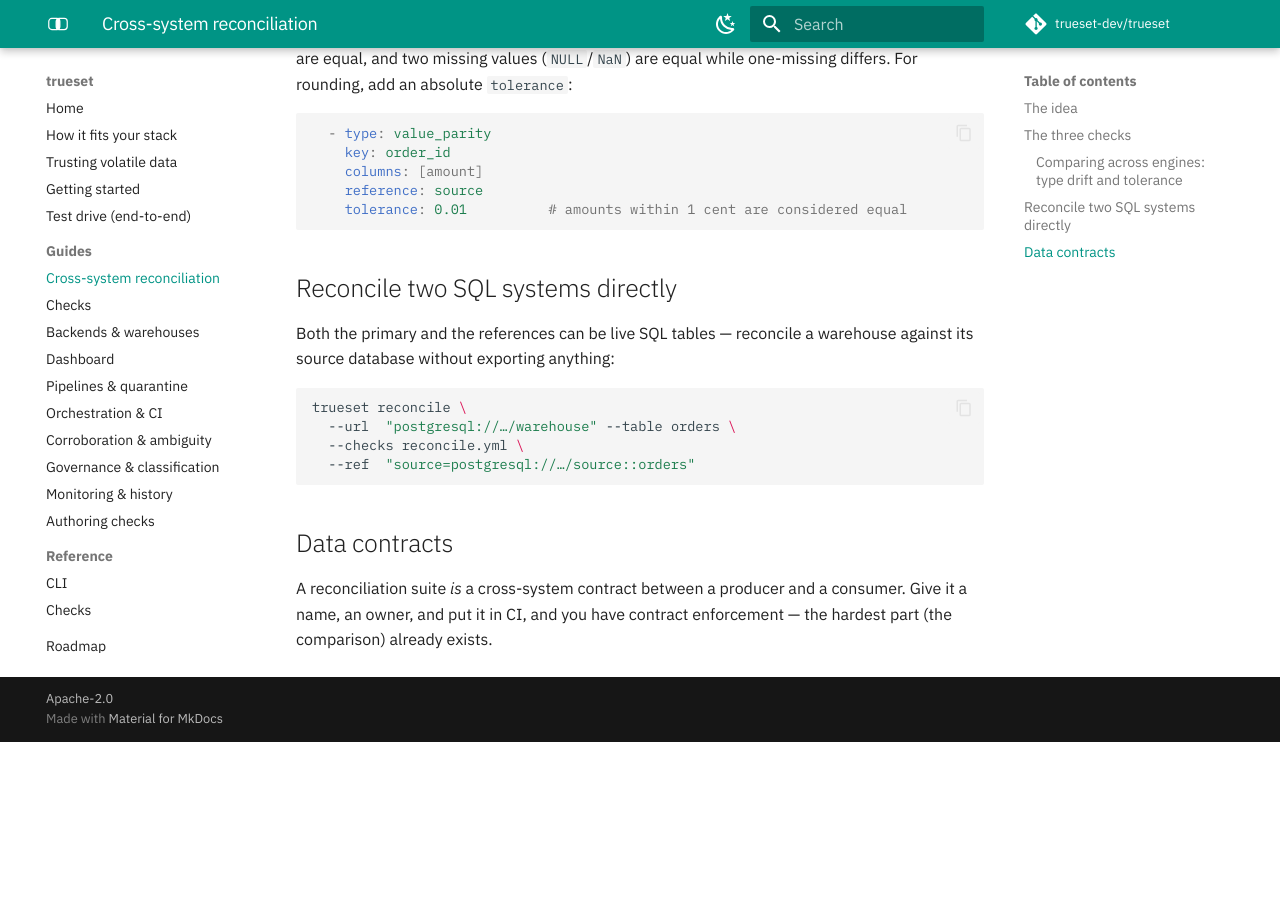
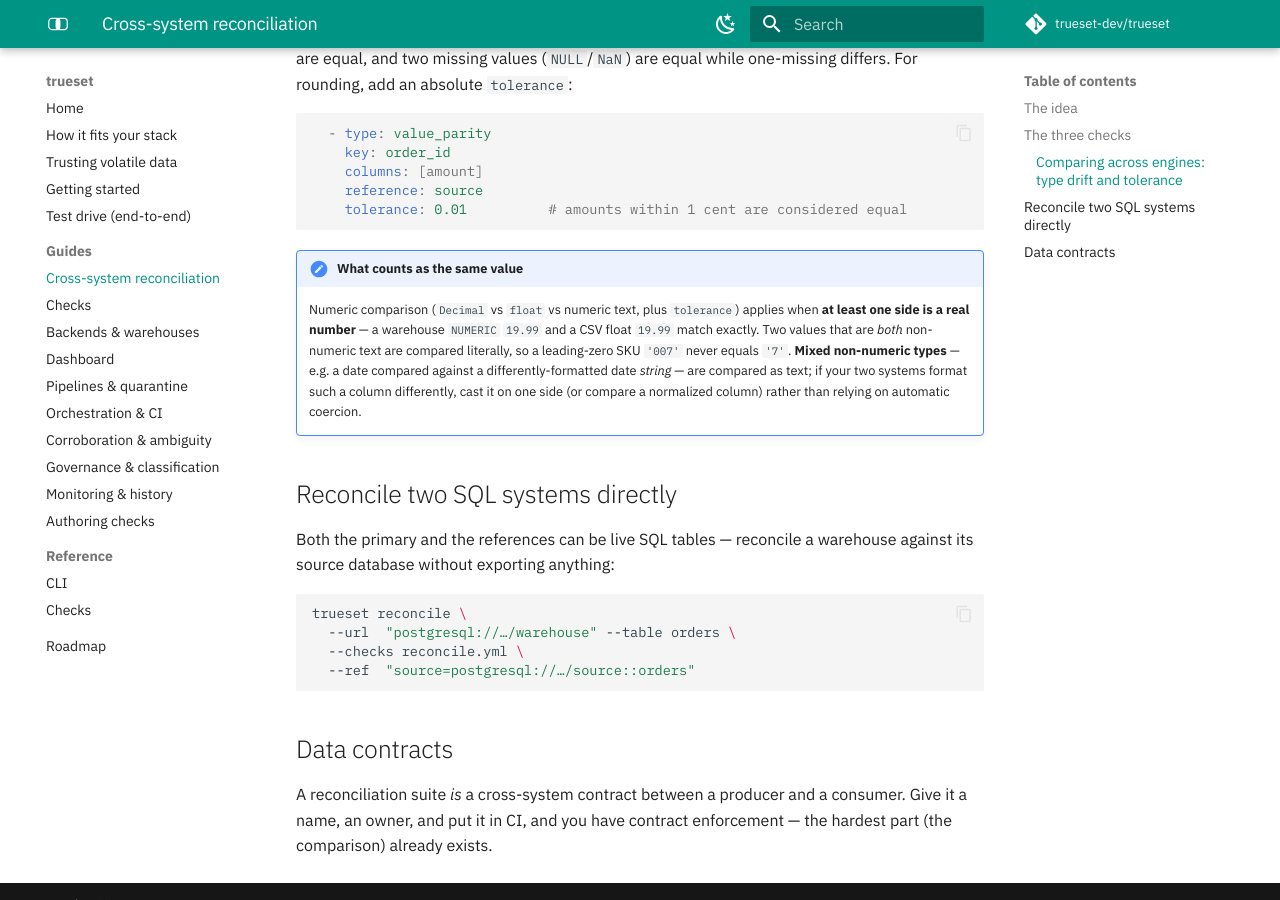
Before and after one commit to trueset-dev/trueset, an MkDocs documentation site: the page built from docs/guides/reconciliation.md, in a window 1280 px wide and 900 px high, scrolled down 1699 px. Built offline with MkDocs 1.6.1 and Material for MkDocs 9.7.7, drawn with Linux system fonts in a browser that asks for light colours; comment, search, counter and statistics services are not loaded; before the commit the page ends 2441 px from its top, so only the background shows below that.

Commit message:
Fix Decimal-vs-float false mismatches on money columns
Blocking bug for 0.4.0: reconciling a warehouse NUMERIC against a CSV float of
the same money value (Decimal('19.99') vs 19.99) was reported as a mismatch,
because 19.99 isn't exactly representable as a float and exact '==' against the
Decimal fails. On the lead feature, that's a silent, trust-destroying false
positive.

- Normalize both sides through Decimal(str(...)) before comparing, so a float
  round-trips to its intended decimal (Decimal(str(19.99)) == Decimal('19.99')).
  Big-int precision, inf, numeric-string handling and the exact-first fast path
  all preserved.
- Regression tests: Decimal vs float money equal; a one-cent diff still caught.
- Document the remaining mixed-type gap (non-numeric types compared as text;
  cast explicitly) in the reconciliation guide.

167 tests pass (+2).

````diff
--- a/docs/guides/reconciliation.md
+++ b/docs/guides/reconciliation.md
@@ -80,6 +80,16 @@
     tolerance: 0.01          # amounts within 1 cent are considered equal
 ```
 
+!!! note "What counts as the same value"
+    Numeric comparison (`Decimal` vs `float` vs numeric text, plus `tolerance`)
+    applies when **at least one side is a real number** — a warehouse `NUMERIC`
+    `19.99` and a CSV float `19.99` match exactly. Two values that are *both*
+    non-numeric text are compared literally, so a leading-zero SKU `'007'` never
+    equals `'7'`. **Mixed non-numeric types** — e.g. a date compared against a
+    differently-formatted date *string* — are compared as text; if your two
+    systems format such a column differently, cast it on one side (or compare a
+    normalized column) rather than relying on automatic coercion.
+
 ## Reconcile two SQL systems directly
 
 Both the primary and the references can be live SQL tables — reconcile a warehouse
````
Also changed, not shown: CHANGELOG.md (+7 -0 lines), 2 other files.
